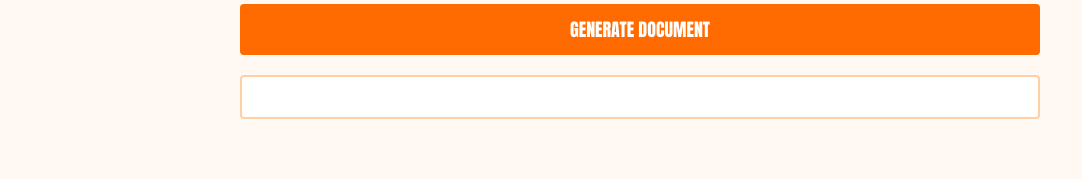
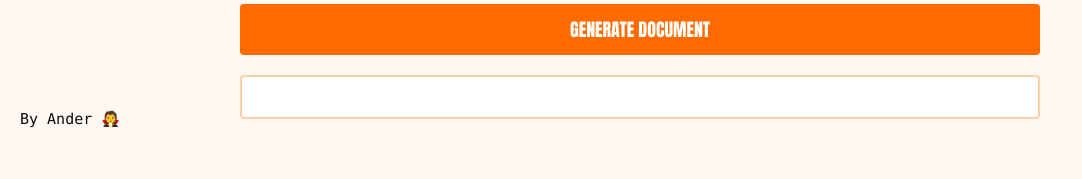
Before and after one commit to DrednaxelA/DocuGenV1, a Flask app: page / in a window 1280 px wide. Shown: the part 662-841 px from the top of the page, without its empty margins (0-1082 px from the left). Run offline with Flask 3, Linux system fonts and the light colour scheme.

Commit message:
add author at the bottom left

```diff
--- a/templates/index.html
+++ b/templates/index.html
@@ -173,6 +173,17 @@
         visibility: visible;
         opacity: 1;
       }
+
+      #author {
+        position: absolute;
+        bottom: 10px;
+        left: 20px;
+        font-family: "Monaco", sans-serif;
+        font-size: 15px;
+        font-style: bold;
+        color: #0c0b0b;
+      }
+
     </style>
   </head>
   <body>
@@ -353,6 +364,8 @@
     </button>
     <div id="spinner"></div>
     <div id="result"></div>
+
+    <div id="author">By Ander 🧛</div>
 
     <script>
       const vis = {
```
